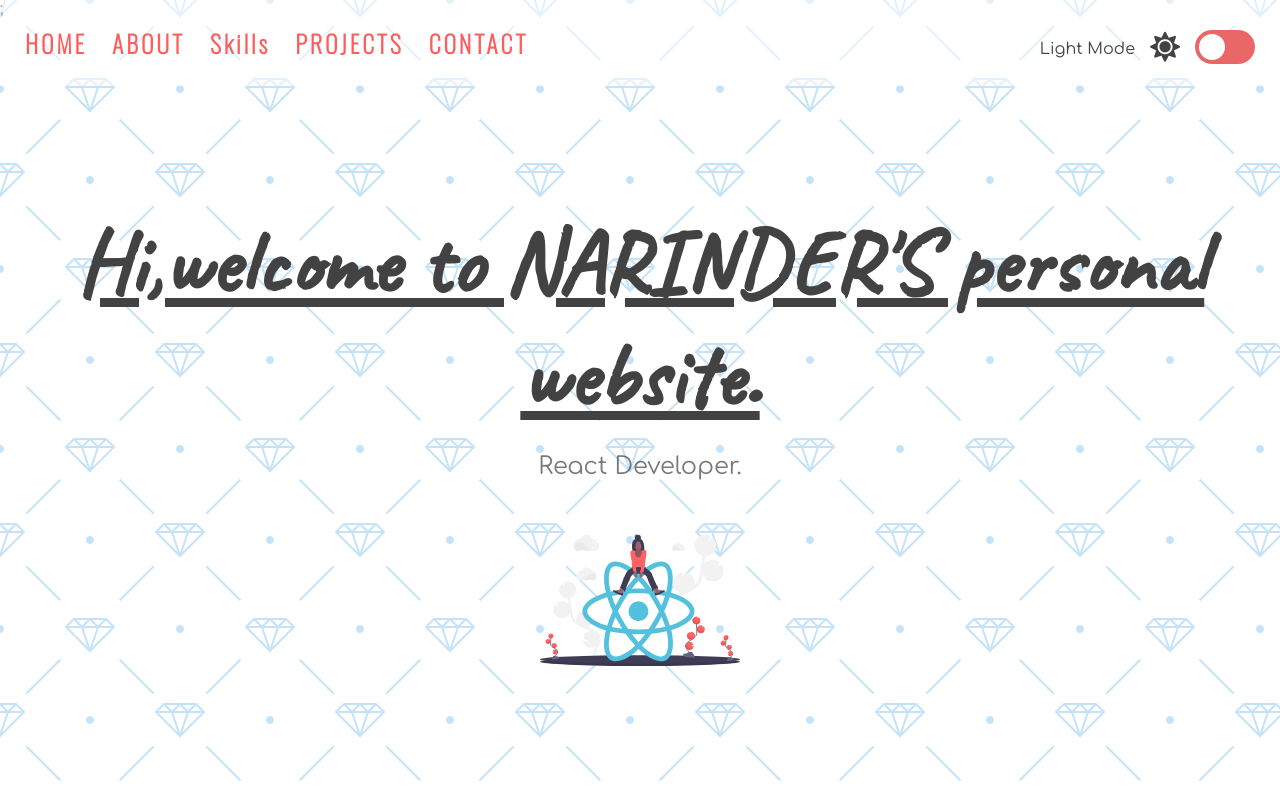
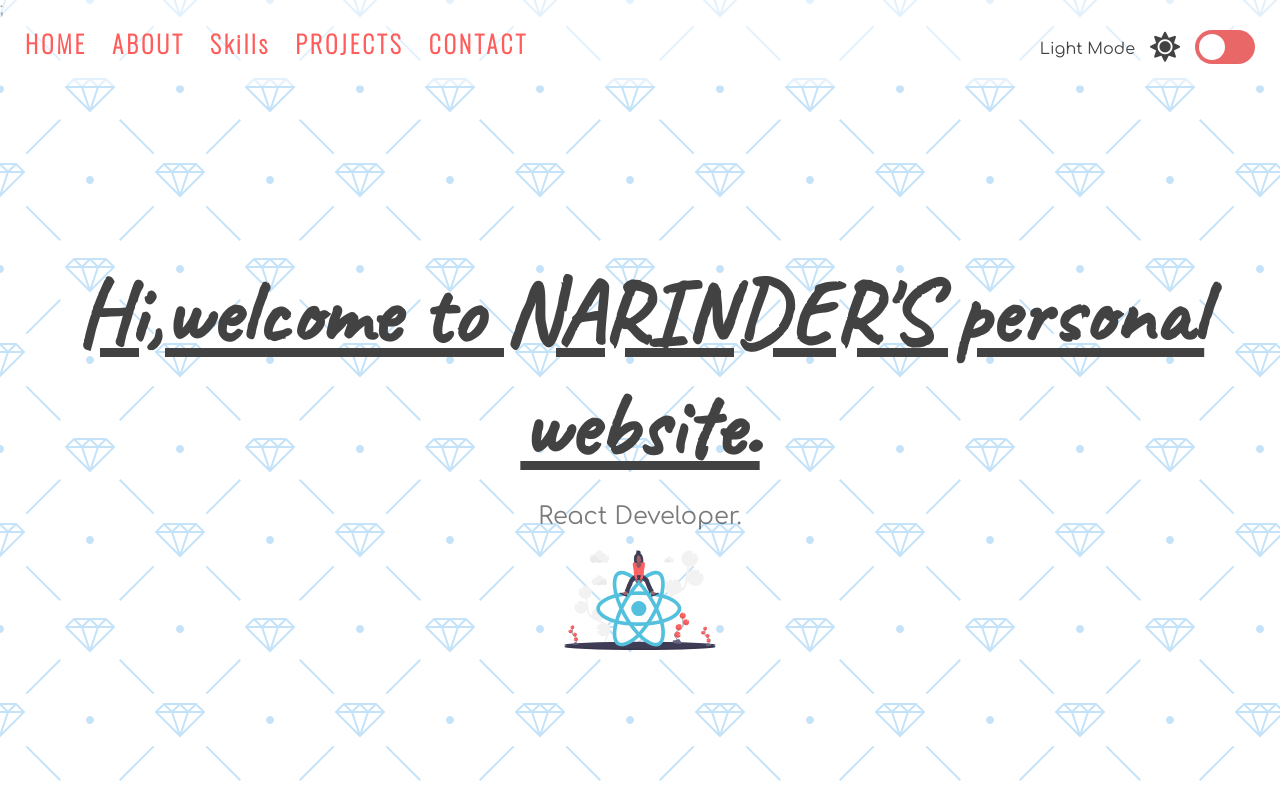
Before and after one commit to Narinder84/dream-projects, a React (Create React App) app: page / in a window 1280 px wide. Shown: the top 796 px of the page. Built offline with nearby package versions, Linux system fonts and the light colour scheme.

Commit message:
ui change

```diff
--- a/src/components/darkLightMode/darkLight.style.css
+++ b/src/components/darkLightMode/darkLight.style.css
@@ -102,13 +102,13 @@ h2 {
 	padding: 10px 20px;
 	margin-right: 25px;
 	width: auto;
-	height: 30vh;
+	height: 23vh;
 	background: var(--background);
 	box-shadow: var(--box-shadow);
 }
 
 img {
-	height: 200px;
+	height: 100px;
 	width: 200px;
 }
 
```
